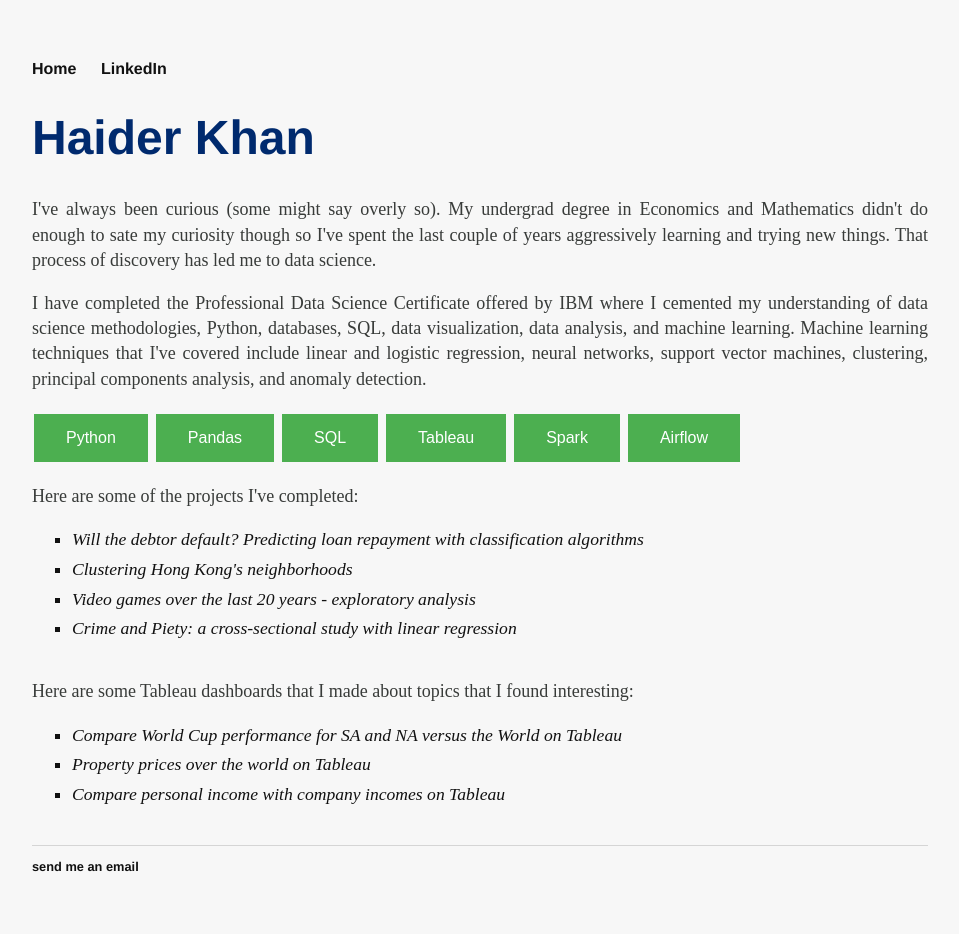
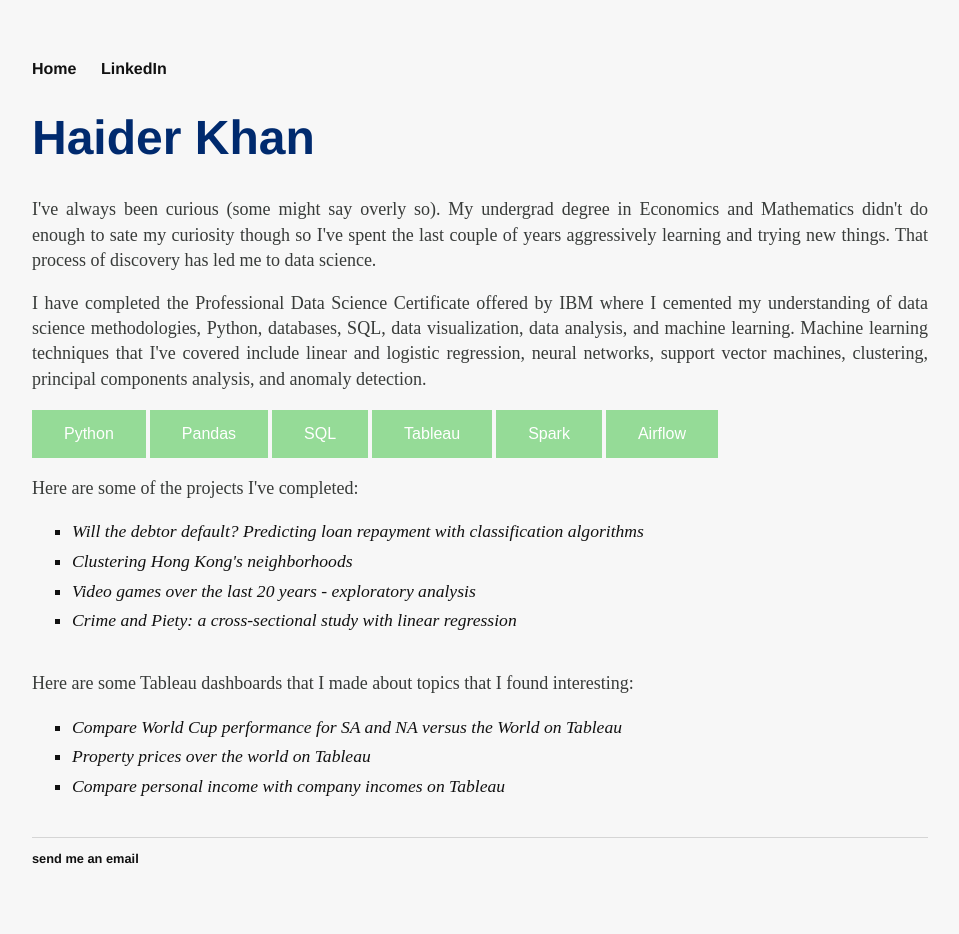
Before and after one commit to h2kh/h2kh.github.io, a Jekyll site: the page built from index.html, in a window 1280 px wide. Shown: the whole page, without its empty margins (160-1119 px from the left). Built offline with Jekyll 4.4.1, drawn with Linux system fonts in a browser that asks for light colours.

Commit message:
Update main.css

```diff
--- a/css/main.css
+++ b/css/main.css
@@ -52,15 +52,14 @@ ul.posts li {
 }
 
 button {
-  background-color: #4CAF50; /* Green */
+  background-color: #95DB97; /* Green */
   border: none;
   color: white;
   padding: 15px 32px;
-  text-align: justify;
+  text-align: center;
   text-decoration: none;
   display: inline-block;
   font-size: 16px;
-  margin: 4px 2px;
   cursor: pointer;
   -webkit-transition-duration: 0.4s; /* Safari */
   transition-duration: 0.4s;
@@ -68,4 +67,5 @@ button {
 
 button:hover {
     box-shadow: 0 12px 16px 0 rgba(0,0,0,0.24),0 17px 50px 0 rgba(0,0,0,0.19);
+    background-color: #4CAF50;
 }
```
